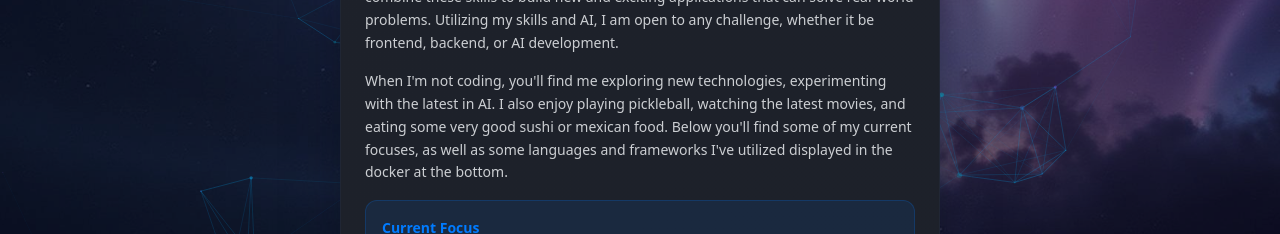
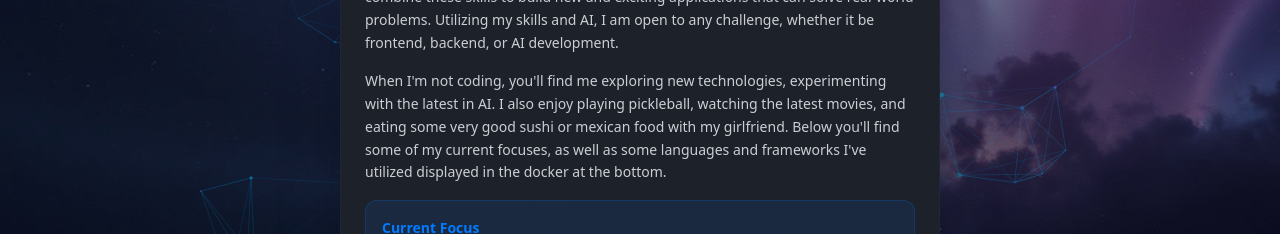
Before and after one commit to justin-gutierrez/personalwebsite, a React (Vite) app: page / in a window 1280 px wide. Shown: the part 445-679 px from the top of the page. Built offline with nearby package versions, Linux system fonts and the light colour scheme.

Commit message:
about me update

```diff
--- a/src/components/AboutMeWindow.tsx
+++ b/src/components/AboutMeWindow.tsx
@@ -119,7 +119,7 @@ const AboutMeWindow = ({ onWindowChange }: AboutMeWindowProps) => {
 
               <p>
                 When I'm not coding, you'll find me exploring new technologies, experimenting with the latest in AI.
-                I also enjoy playing pickleball, watching the latest movies, and eating some very good sushi or mexican food.
+                I also enjoy playing pickleball, watching the latest movies, and eating some very good sushi or mexican food with my girlfriend.
                 Below you'll find some of my current focuses, as well as some languages and frameworks I've utilized displayed in the docker at the bottom.
               </p>
 
--- a/src/components/MobileInterface.tsx
+++ b/src/components/MobileInterface.tsx
@@ -79,7 +79,7 @@ const MobileInterface = ({ activeWindow, onWindowChange }: MobileInterfaceProps)
 
                   <p>
                     When I'm not coding, you'll find me exploring new technologies, experimenting with the latest in AI.
-                    I also enjoy playing pickleball, watching the latest movies, and eating some very good sushi or mexican food.
+                    I also enjoy playing pickleball, watching the latest movies, and eating some very good sushi or mexican food with my girlfriend.
                     Below you'll find some of my current focuses, as well as some languages and frameworks I've utilized displayed in the dock at the bottom.
                   </p>
                 </div>
```
